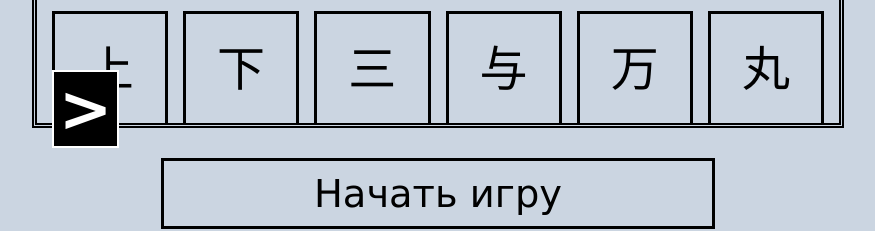
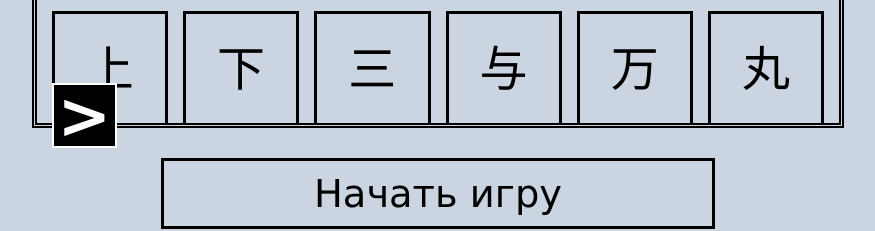
Before and after one commit to avs-ht/kanji-play, a React (Vite) app: page / in a window 1280 px wide. Shown: the part 451-682 px from the top of the page, without its empty margins (202-1077 px from the left). Built offline with nearby package versions, Linux system fonts and the light colour scheme.

Commit message:
adaptive pagination buttons

```diff
--- a/src/pages/main-page/searchComponent/searchResult/searchResult.module.scss
+++ b/src/pages/main-page/searchComponent/searchResult/searchResult.module.scss
@@ -56,19 +56,23 @@
     gap: 20px;
 }
 .paginationButtons {
-    width: 300px;
+
     display: flex;
 
     position: absolute;
     bottom: 0;
     > button {
+        width: clamp(40px,8vw,65px);
+        height: clamp(40px,8vw,65px);
         padding: 5px;
         color: white;
-        line-height: 1;
+        display: flex;
+        align-items: center;
+        justify-content: center;
         border: 2px solid white;
         z-index: 9999;
         font-weight: 700;
-        font-size: 4rem;
+        font-size: clamp(2rem, 10vw, 4rem);
 
         background-color: black;
     }
```
